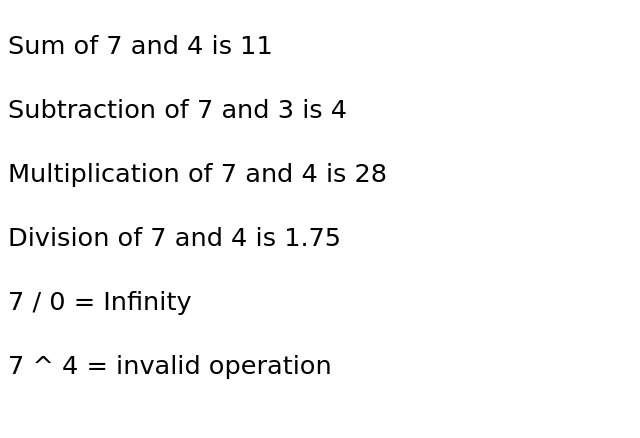
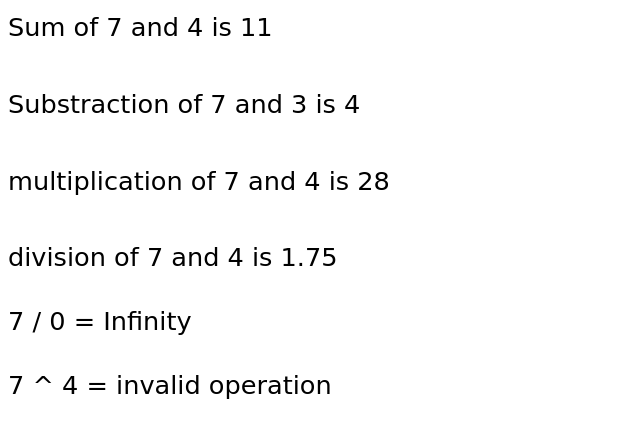
Before and after one commit to shivamss454/javascript-client, a React (Create React App) app: page / in a window 1280 px wide. Shown: the top 438 px of the page, without its empty margins (0-640 px from the left). Built offline with nearby package versions, Linux system fonts and the light colour scheme.

Commit message:
fix: update redundant code in childrendemo

```diff
--- a/src/pages/ChildrenDemo/ChildrenDemo.jsx
+++ b/src/pages/ChildrenDemo/ChildrenDemo.jsx
@@ -11,103 +11,11 @@ class ChildrenDemo extends Component {
 
 children = (first, second, operator, result) => {
   switch (operator) {
-  case '+': {
-    return (
-      <p>
-        Sum of
-        {' '}
-        {' '}
-        {first}
-        {' '}
-        {' '}
-        and
-        {' '}
-        {second}
-        {' '}
-        is
-        {' '}
-        {' '}
-        {result}
-      </p>
-    );
-  }
-  case '-': {
-    return (
-      <p>
-        Subtraction of
-        {' '}
-        {' '}
-        { first }
-        {' '}
-        and
-        {' '}
-        {second}
-        {' '}
-        is
-        {' '}
-        {' '}
-        {result}
-      </p>
-    );
-  }
-  case '*': {
-    return (
-      <p>
-        Multiplication of
-        {' '}
-        {' '}
-        {' '}
-        {first}
-        {' '}
-        and
-        {' '}
-        {' '}
-        {second}
-        {' '}
-        is
-        {' '}
-        {' '}
-        {result}
-      </p>
-    );
-  }
-  case '/': {
-    return (
-      <p>
-        Division of
-        {' '}
-        {' '}
-        {first}
-        {' '}
-        and
-        {' '}
-        {second}
-        {' '}
-        is
-        {' '}
-        {' '}
-        {result}
-      </p>
-    );
-  }
-  default: {
-    return (
-      <p>
-        {' '}
-        {' '}
-        {first}
-        {' '}
-        {operator}
-        {' '}
-        {second}
-        {' '}
-        is
-        {' '}
-        {' '}
-        {result}
-      </p>
-    );
-  }
+  case '+': return (`Sum of ${first} and ${second} is ${result}`);
+  case '-': return (`Substraction of ${first} and ${second} is ${result}`);
+  case '*': return (`multiplication of ${first} and ${second} is ${result}`);
+  case '/': return (`division of ${first} and ${second} is ${result}`);
+  default: return (` ${first} ${operator} ${second} is invalid ${result}`);
   }
 }
 
@@ -117,8 +25,14 @@ render() {
       <ThemeProvider theme={Theme}>
         <Typography>
           <Math first={7} second={4} operator="+">{this.children}</Math>
+          <br />
+          <br />
           <Math first={7} second={3} operator="-">{this.children}</Math>
+          <br />
+          <br />
           <Math first={7} second={4} operator="*">{this.children}</Math>
+          <br />
+          <br />
           <Math first={7} second={4} operator="/">{this.children}</Math>
           <Math first={7} second={0} operator="/" />
           <Math first={7} second={4} operator="^" />
```
